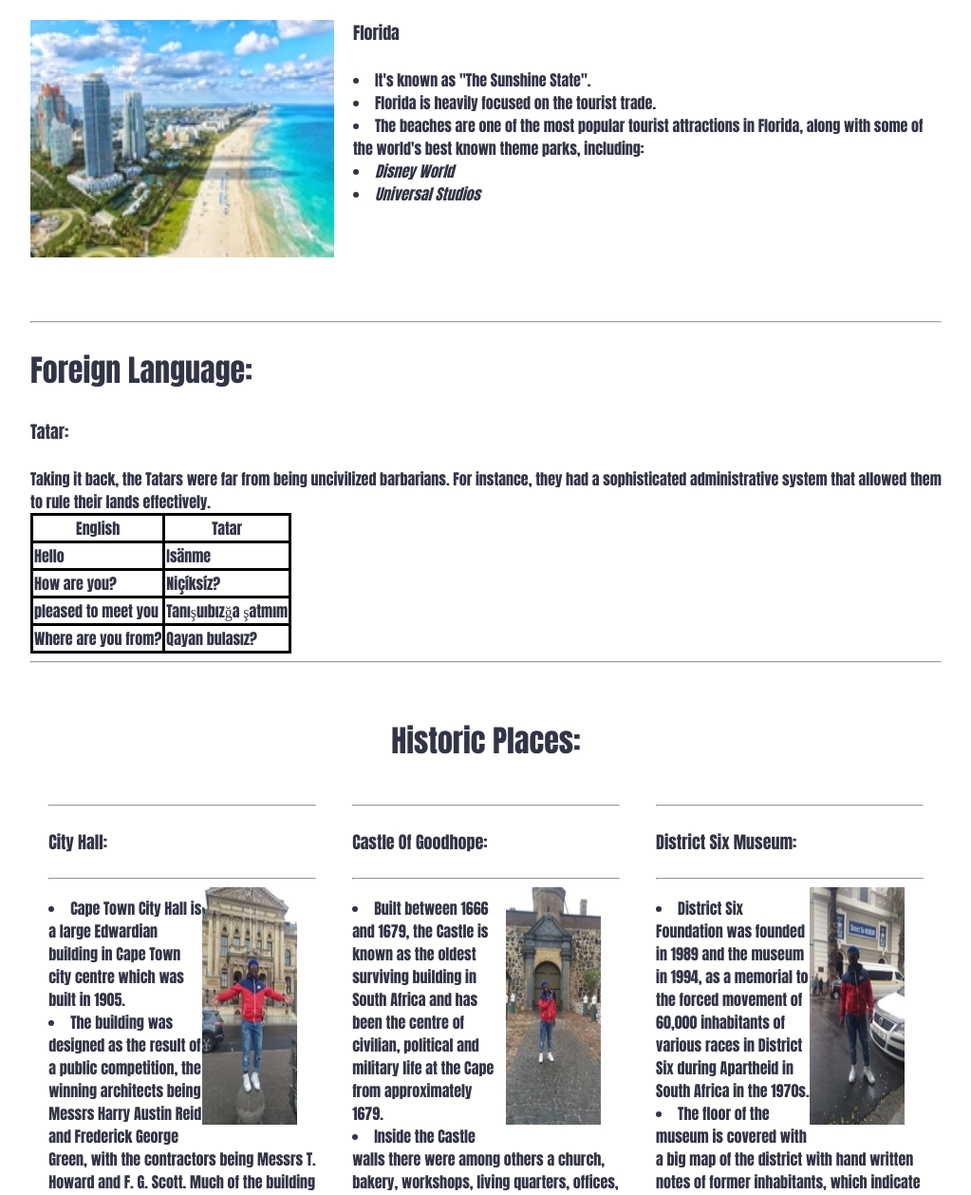
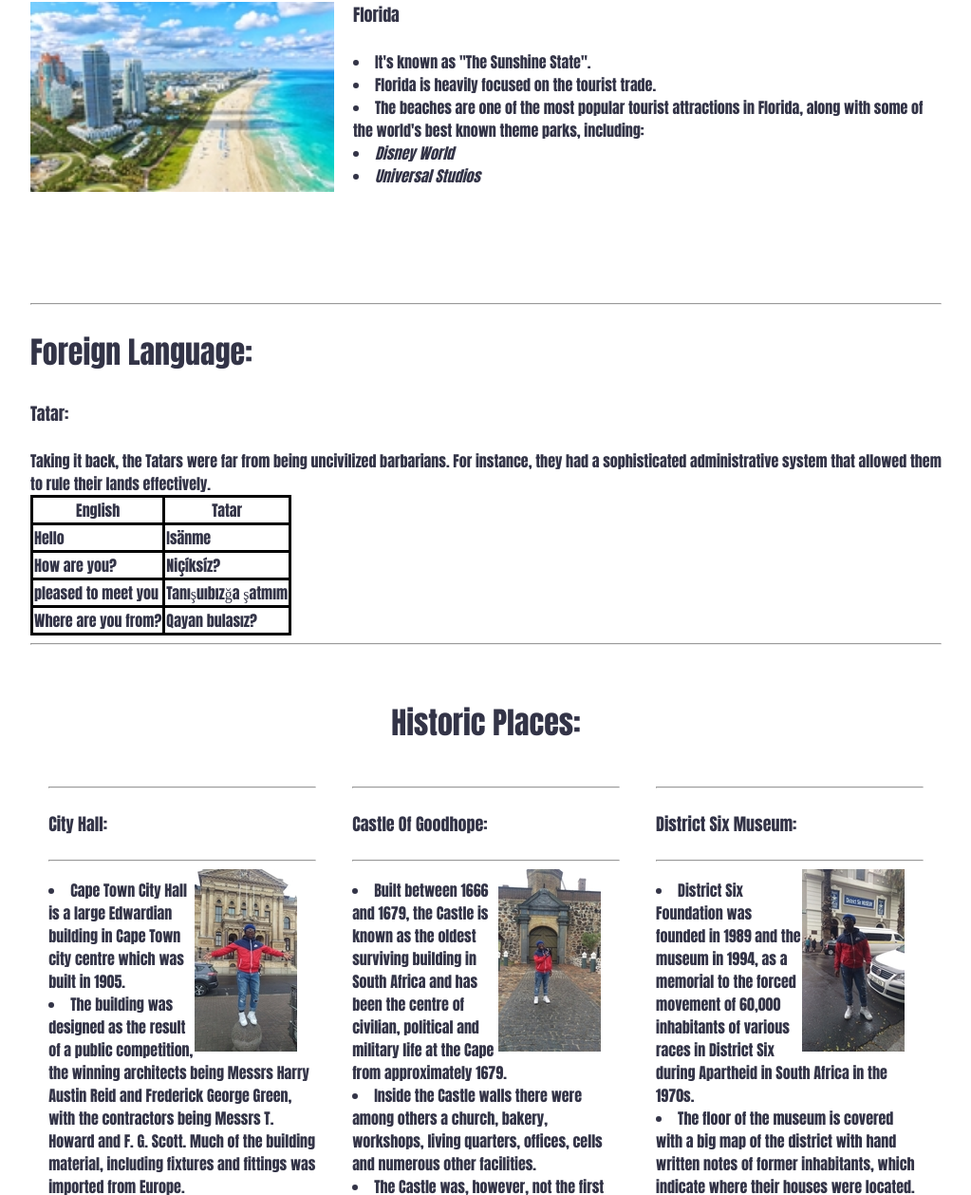
Before and after one commit to fistozvoti/basic_websites, a plain HTML site: page my-webpage-grid.html in a window 1280 px wide. Shown: the part 473-1731 px from the top of the page at 95% size, without its empty margins (128-1151 px from the left). Drawn offline with Linux system fonts and the light colour scheme.

Commit message:
webpage updated

```diff
--- a/my-webpage-grid.html
+++ b/my-webpage-grid.html
@@ -12,7 +12,7 @@
       <div class="row">
         <div class="center" >
             <h1>Iviwe Voti</h1>
-            <img src="iviwe.jpg" width="250" height="250">
+            <img src="iviwe.jpg">
     </div>
     </div>
     <hr/>
@@ -20,7 +20,7 @@
         <div class="row">
         <div class="left">
             <h2>Which City?</h2>
-            <img src="Florida.jpg" width="250" height="250" style="float: left; margin-right: 20px; margin-bottom: 5px; width: 33.33%">
+            <img src="Florida.jpg" style="float: left; margin-right: 20px; margin-bottom: 5px; width: 33.33%">
             <p>
             <h4>Florida</h4>
             <li>It's known as "The Sunshine State".</li>
@@ -76,7 +76,7 @@
         <div class="row">
         <div class="col-4 clearfix">
         <hr/><h4>City Hall:</h4><hr/>
-        <img src="iviwe- City Hall.jpg" width="100" height="250" style="float: right; margin-right: 20px; margin-bottom: 5px">
+        <img src="iviwe- City Hall.jpg" style="float: right; margin-right: 20px; margin-bottom: 5px">
         <p>
         <li>Cape Town City Hall is a large Edwardian building in Cape Town city centre which was built in 1905.</li>
         <li>The building was designed as the result of a public competition, the winning architects being Messrs Harry Austin Reid and Frederick George Green, with the contractors being Messrs T. Howard and F. G. Scott. Much of the building material, including fixtures and fittings was imported from Europe.</li>
@@ -85,7 +85,7 @@
     </div>
         <div class="col-4 clearfix">
         <hr/><h4>Castle Of Goodhope:</h4><hr/>
-        <img src="iviwe-Castle Of Good Hope.jpg" width="100" height="250" style="float: right; margin-right: 20px; margin-bottom: 5px">
+        <img src="iviwe-Castle Of Good Hope.jpg" style="float: right; margin-right: 20px; margin-bottom: 5px">
         <p>
         <li>Built between 1666 and 1679, the Castle is known as the oldest surviving building in South Africa and has been the centre of civilian, political and military life at the Cape from approximately 1679.</li>
         <li>Inside the Castle walls there were among others a church, bakery, workshops, living quarters, offices, cells and numerous other facilities.</li>
@@ -94,7 +94,7 @@
     </div>
         <div class="col-4 clearfix">
         <hr/><h4>District Six Museum:</h4><hr/>
-        <img src="iviwe-District Six Museum.jpg" width="100" height="250" style="float: right; margin-right: 20px; margin-bottom: 5px">
+        <img src="iviwe-District Six Museum.jpg" style="float: right; margin-right: 20px; margin-bottom: 5px">
         <p>
         <li>District Six Foundation was founded in 1989 and the museum in 1994, as a memorial to the forced movement of 60,000 inhabitants of various races in District Six during Apartheid in South Africa in the 1970s.</li>
         <li>The floor of the museum is covered with a big map of the district with hand written notes of former inhabitants, which indicate where their houses were located.</li>
```
Also changed, not shown: my-webpage.html (+5 -5 lines).
